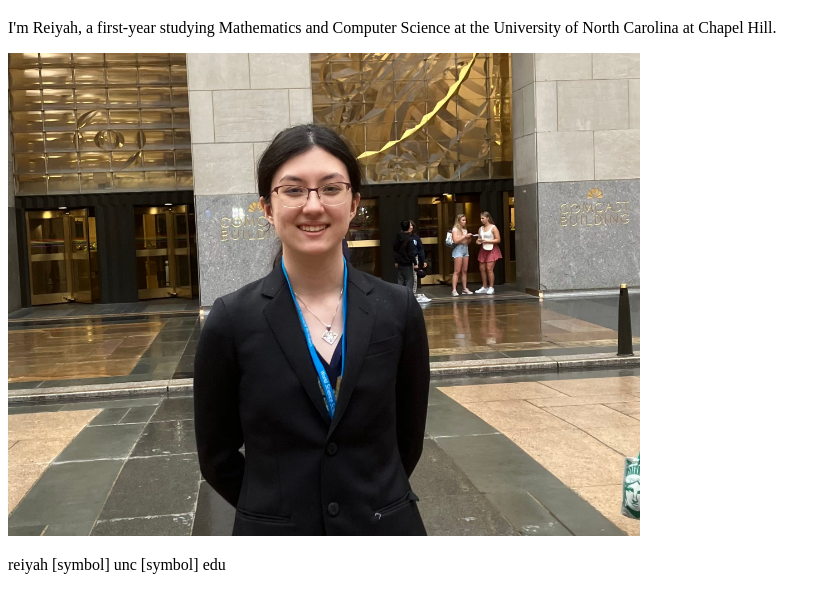
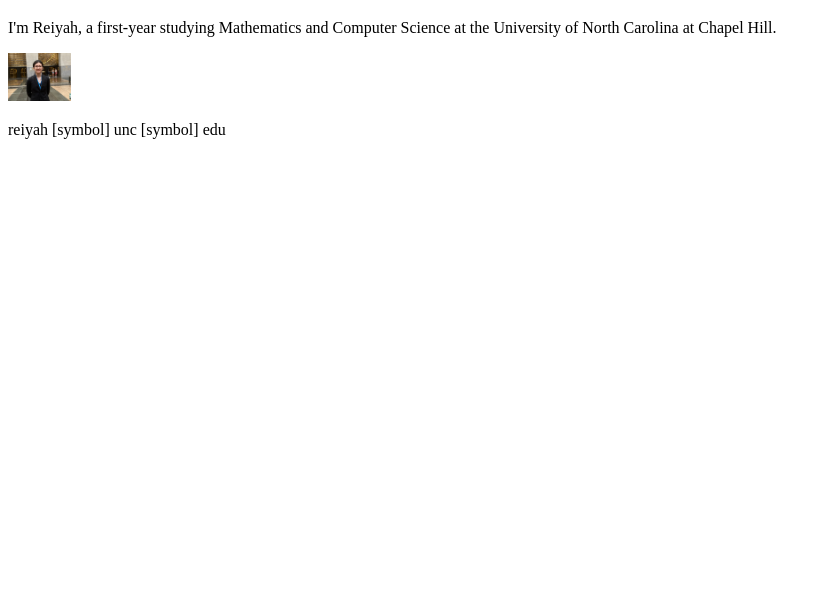
Before and after one commit to reiyahj/reiyahj.github.io, a plain HTML site: page index.html in a window 1280 px wide. Shown: the part 61-674 px from the top of the page, without its empty margins (0-831 px from the left). Drawn offline with Linux system fonts and the light colour scheme.

Commit message:
More img adjustment.

```diff
--- a/index.css
+++ b/index.css
@@ -1,3 +1,3 @@
 #main_img {
-    width: 50%;
+    width: 5%;
 }
```
